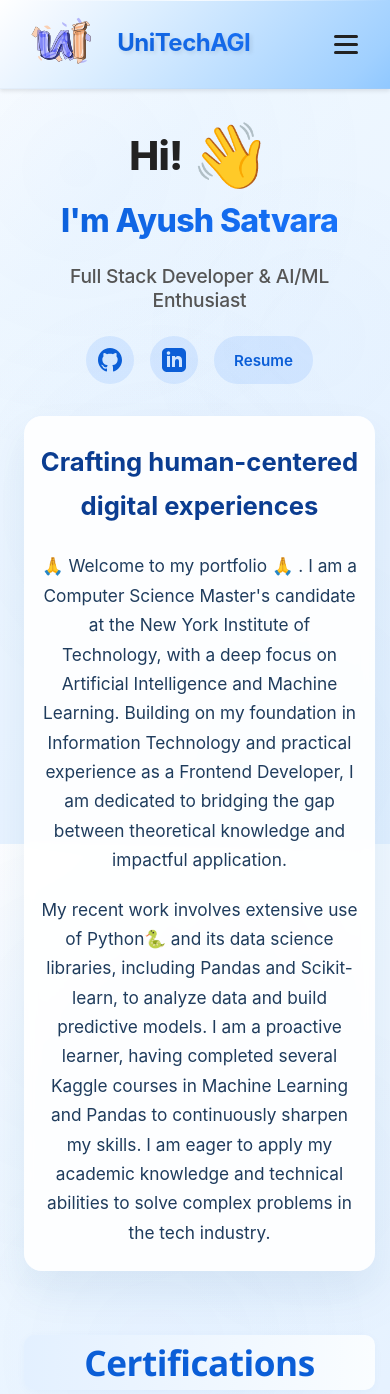
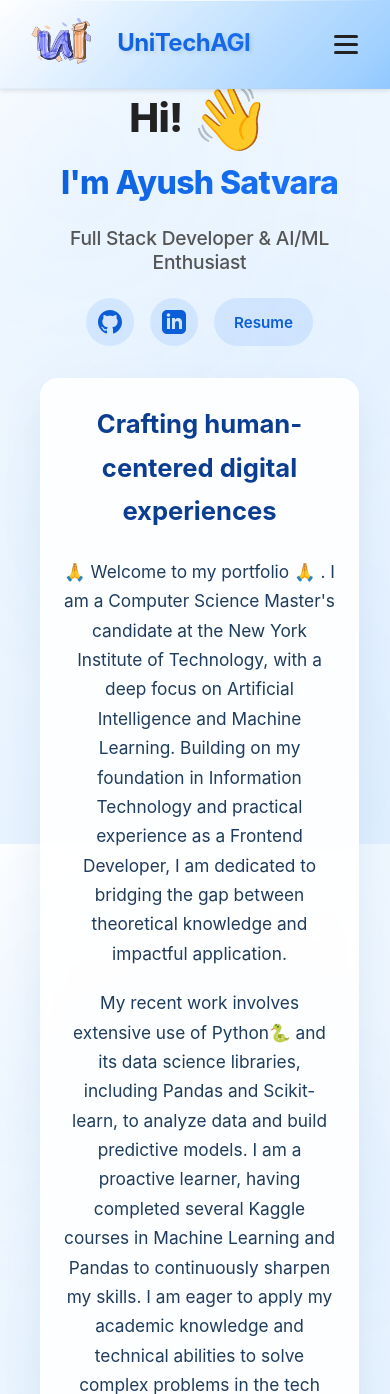
Before and after one commit to ayushsatvara1012/django-portfolio, a Django app: page / in a window 390 px wide. Shown: the top 1394 px of the page. Run offline with Django 4.2, Linux system fonts and the light colour scheme.

Commit message:
changed the mobile view alignment

```diff
--- a/static/core/style.css
+++ b/static/core/style.css
@@ -513,15 +513,29 @@ h3 {
 }
 
 @media (max-width: 768px) {
+  body {
+    padding: 0;
+    margin: 0;
+    overflow-x: hidden;
+  }
+
+  .hero-section {
+    padding: 2rem 0 1rem 0;
+    margin-top: 0;
+    min-height: auto;
+  }
+
   .hero-content {
-    padding: 0px;
+    padding: 0;
     gap: 2rem;
     max-width: 100%;
+    margin: 0;
+    flex-direction: column;
   }
 
   .hero-text {
     text-align: center;
-    padding: 0;
+    padding: 0 1rem;
   }
 
   .greeting {
@@ -543,12 +557,17 @@ h3 {
 
   .hero-description {
     text-align: center;
-    padding: 1.5rem 1rem;
-    margin: 0;
+    padding: 1.5rem;
+    margin: 0 1rem;
+    width: auto;
+    max-width: 100%;
+    box-sizing: border-box;
   }
 
   .hero-description p {
     text-align: center;
+    margin-left: 0;
+    margin-right: 0;
   }
 }
 
```
